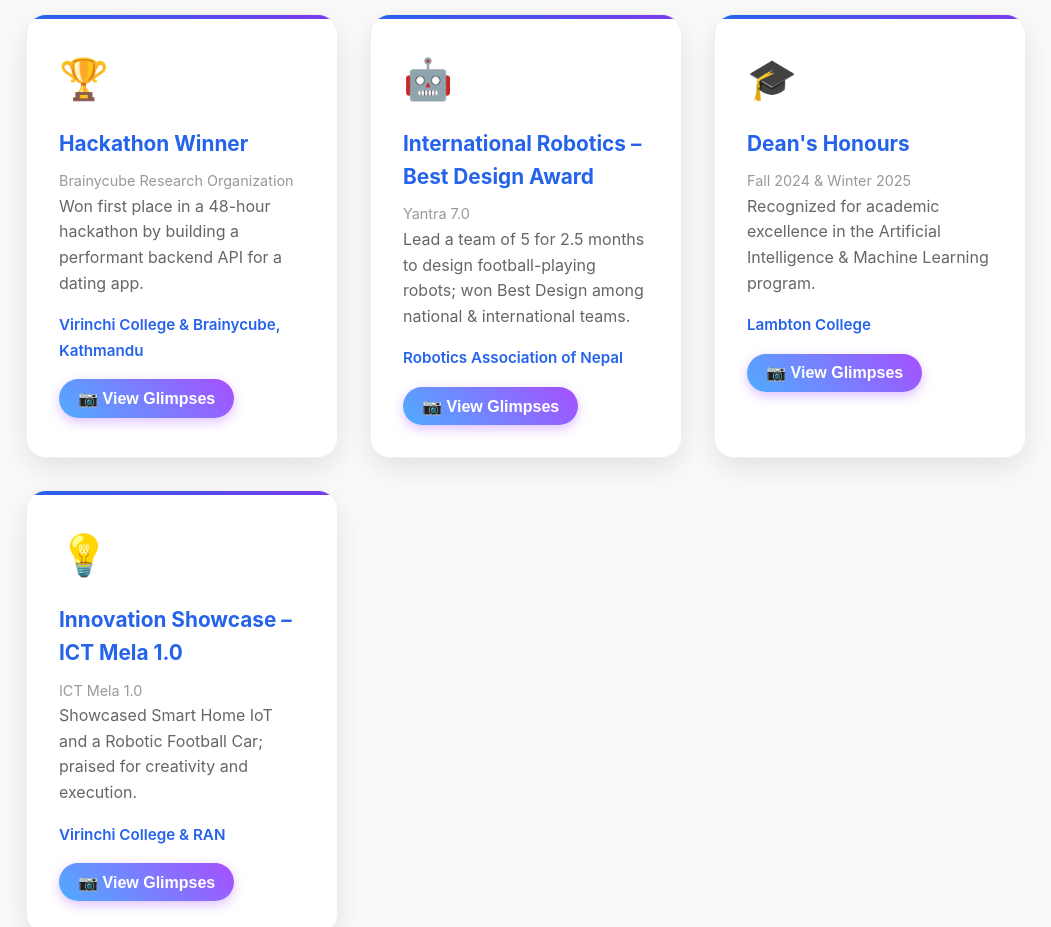
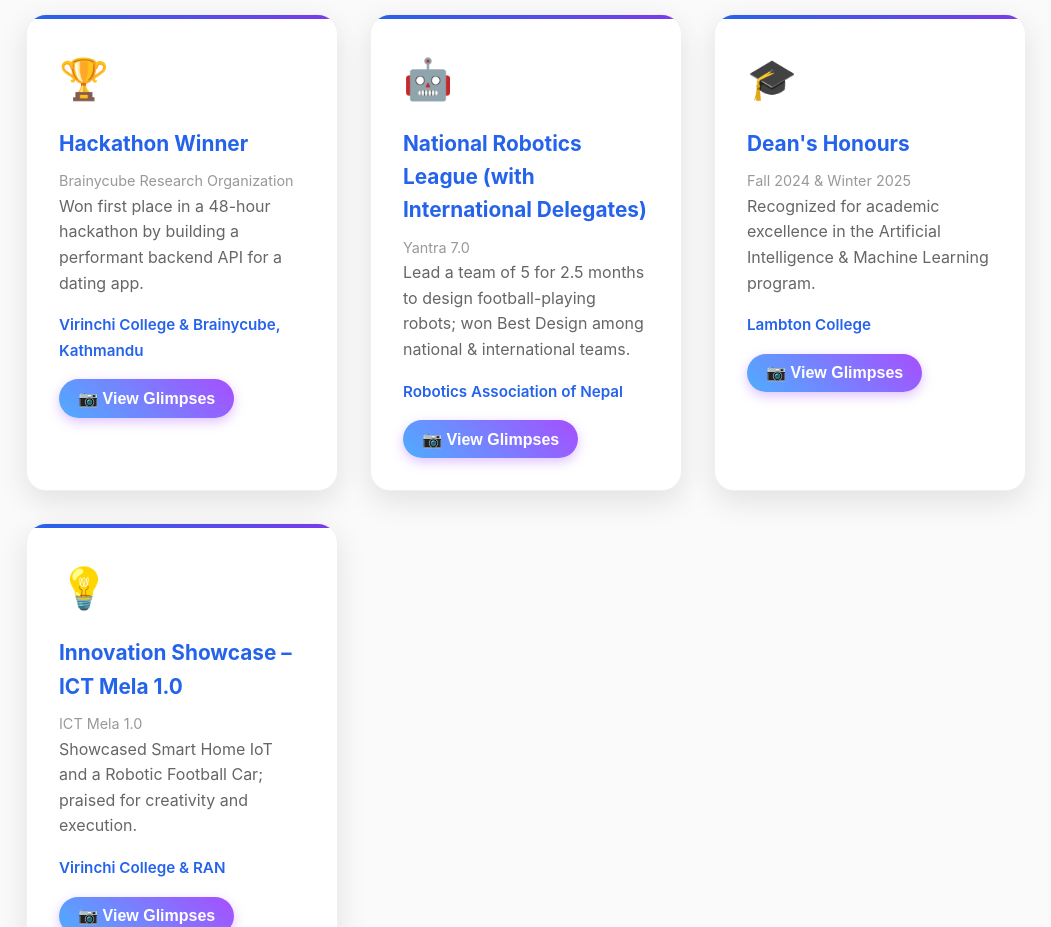
Before and after one commit to nirmal2i43a5/cv-resume-web, a plain HTML site: page index.html in a window 1280 px wide. Shown: the part 5140-6067 px from the top of the page, without its empty margins (114-1165 px from the left). Drawn offline with Linux system fonts and the light colour scheme.

Commit message:
Updated cards

```diff
--- a/index.html
+++ b/index.html
@@ -350,7 +350,7 @@
         <!-- 2) Robotics -->
         <div class="achievement-card">
           <span class="achievement-icon">🤖</span>
-          <h4>International Robotics – Best Design Award</h4>
+          <h4>National Robotics League (with International Delegates)</h4>
           <span class="achievement-date">Yantra 7.0</span>
           <p>Lead a team of 5 for 2.5 months to design football-playing robots; won Best Design among national & international teams.</p>
           <span class="achievement-organization">Robotics Association of Nepal</span>
```
